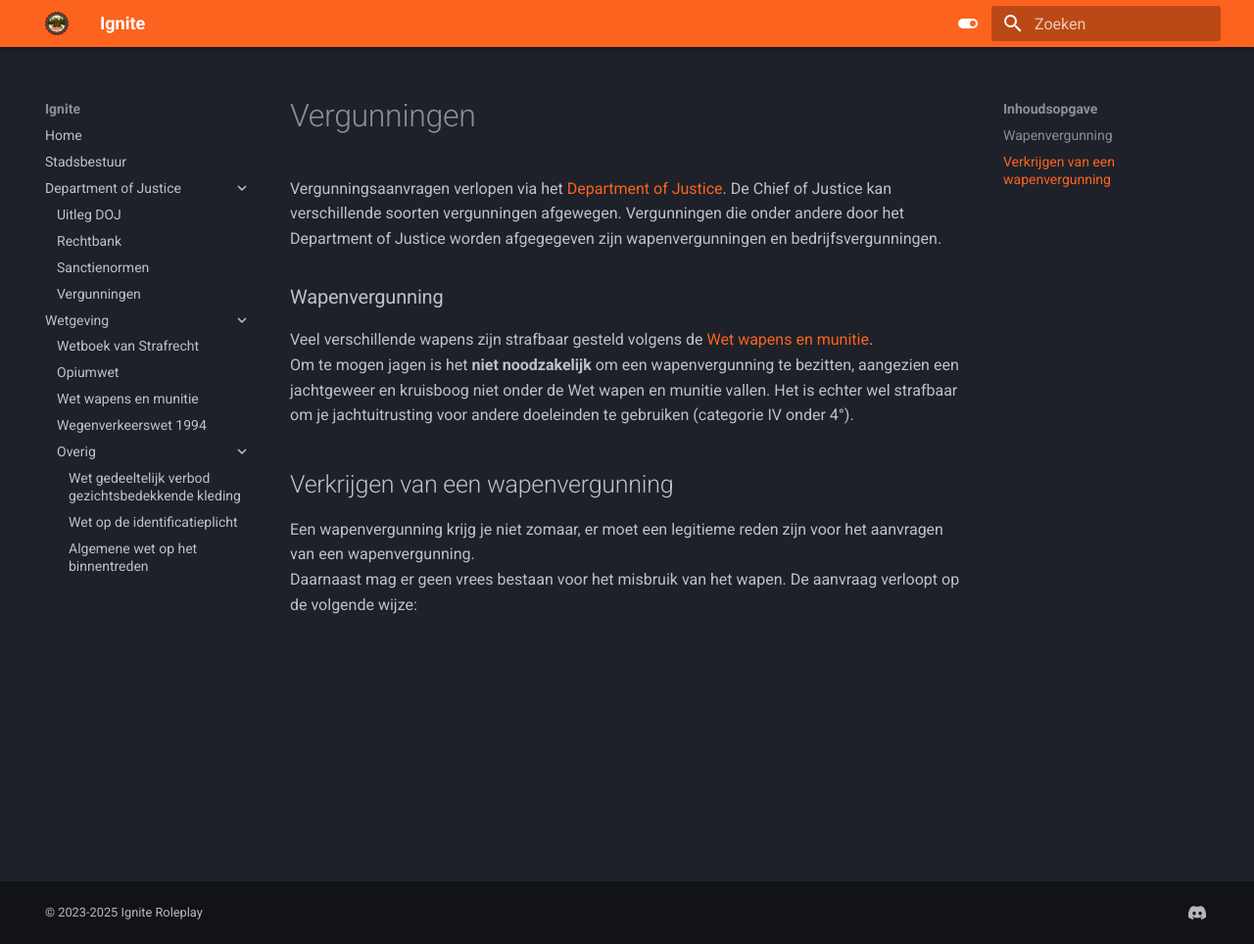
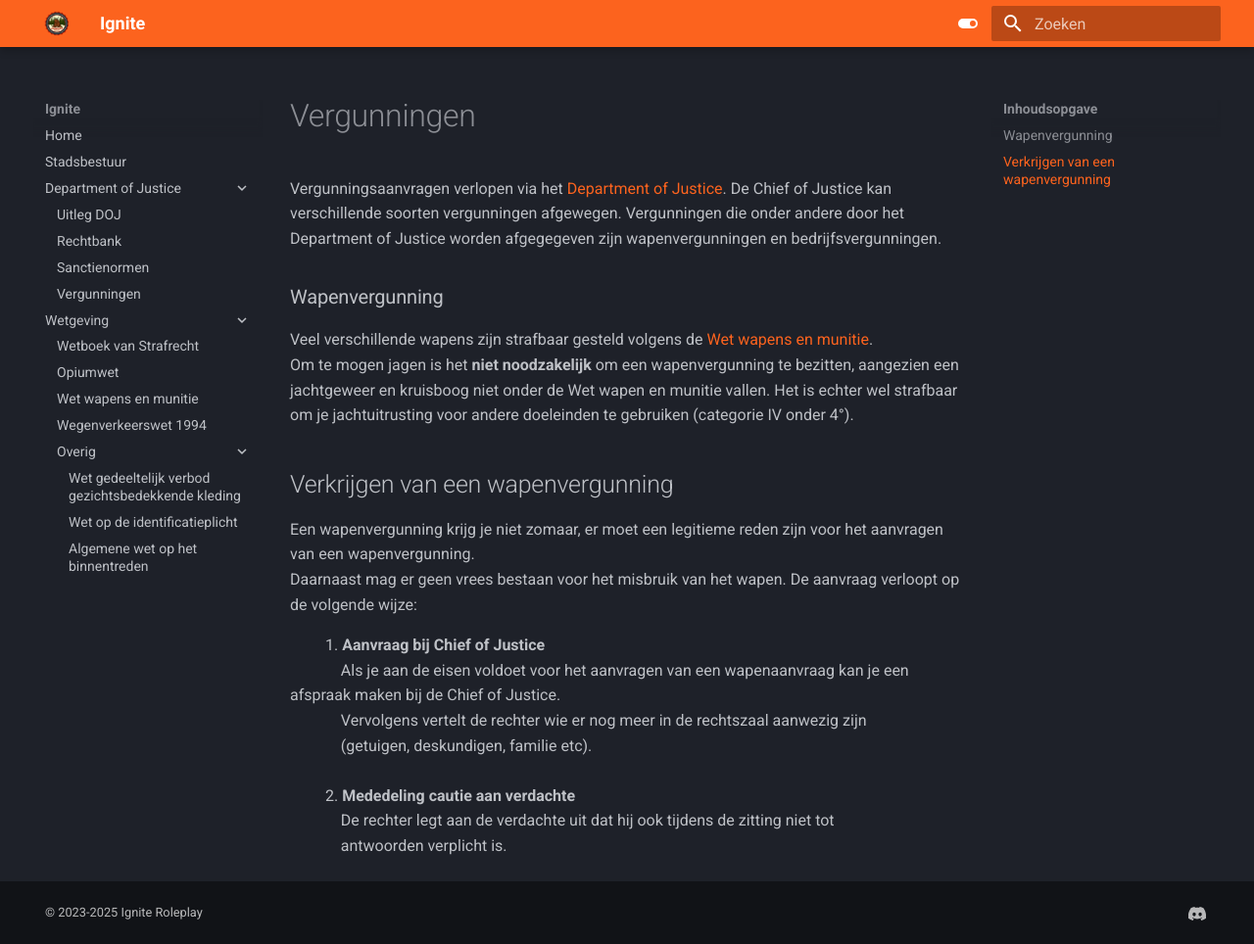
Before and after one commit to NLDenny/wetboek, an MkDocs documentation site: the page built from docs/Department of Justice/test.md, in a window 1280 px wide and 964 px high. Shown: the whole window at 98% size. Built offline with MkDocs 1.6.1 and Material for MkDocs 9.7.7, drawn with Linux system fonts in a browser that asks for light colours.

Commit message:
Update test.md

```diff
--- a/docs/Department of Justice/test.md
+++ b/docs/Department of Justice/test.md
@@ -14,3 +14,11 @@ Het is echter wel strafbaar om je jachtuitrusting voor andere doeleinden te gebr
 ## Verkrijgen van een wapenvergunning
 Een wapenvergunning krijg je niet zomaar, er moet een legitieme reden zijn voor het aanvragen van een wapenvergunning.
 Daarnaast mag er geen vrees bestaan voor het misbruik van het wapen. De aanvraag verloopt op de volgende wijze:
+
+&ensp; &nbsp; &nbsp; &nbsp; 1. __Aanvraag bij Chief of Justice__ <br />
+&ensp; &nbsp; &nbsp; &nbsp; &nbsp; &nbsp; Als je aan de eisen voldoet voor het aanvragen van een wapenaanvraag kan je een afspraak maken bij de Chief of Justice. <br>
+&ensp; &nbsp; &nbsp; &nbsp; &nbsp; &nbsp; Vervolgens vertelt de rechter wie er nog meer in de rechtszaal aanwezig zijn <br>
+&ensp; &nbsp; &nbsp; &nbsp; &nbsp; &nbsp; (getuigen, deskundigen, familie etc). <br>
+&ensp; &nbsp; &nbsp; &nbsp; 2. __Mededeling cautie aan verdachte__ <br />
+&ensp; &nbsp; &nbsp; &nbsp; &nbsp; &nbsp; De rechter legt aan de verdachte uit dat hij ook tijdens de zitting niet tot <br>
+&ensp; &nbsp; &nbsp; &nbsp; &nbsp; &nbsp; antwoorden verplicht is. <br>
```
